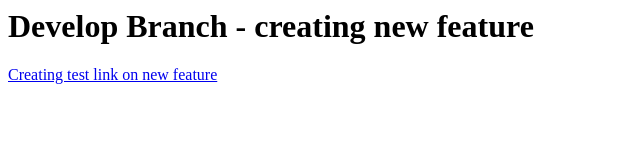
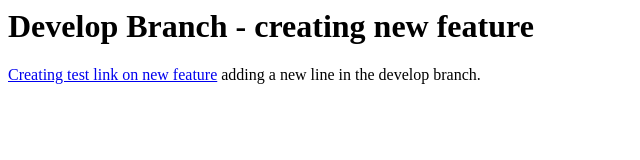
Before and after one commit to mattslavin/test-repo, a plain HTML site: page index.html in a window 1280 px wide. Shown: the whole page, without its empty margins (0-640 px from the left). Drawn offline with Linux system fonts and the light colour scheme.

Commit message:
Adding a new line in develop branch

```diff
--- a/index.html
+++ b/index.html
@@ -2,5 +2,5 @@
 
 <h1>Develop Branch - creating new feature</h1>
 <a href="test link.html">Creating test link on new feature</a>
-
+adding a new line in the develop branch.
 </html>
```
